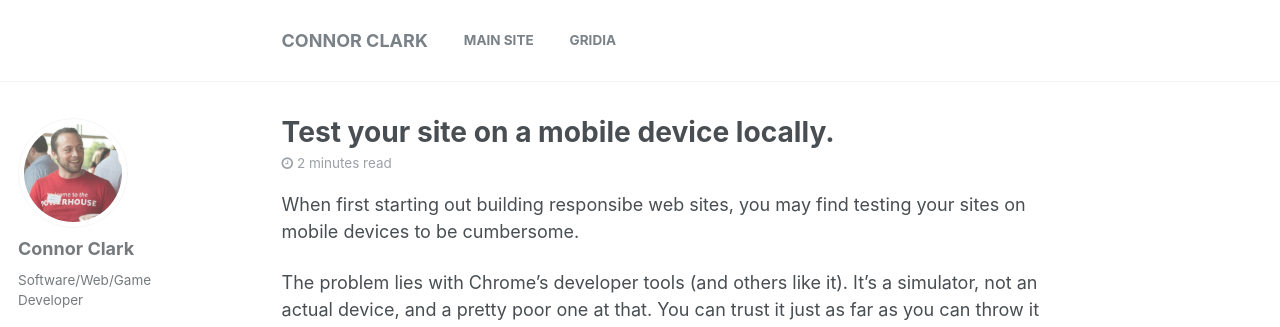
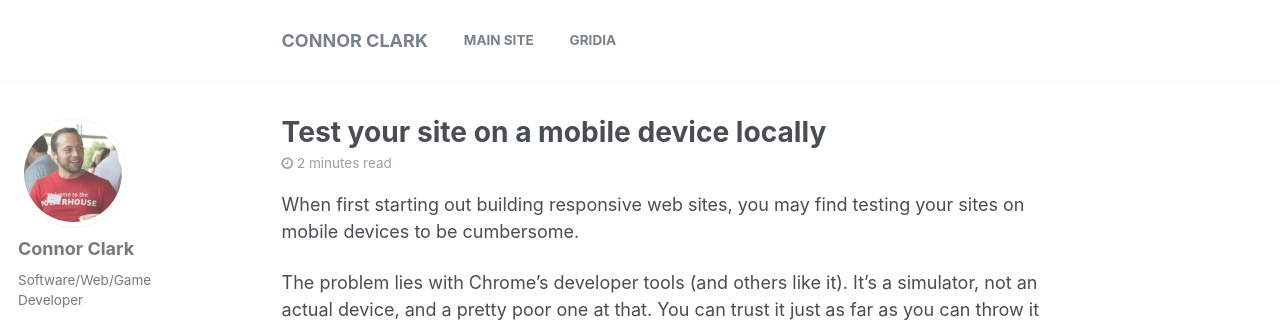
Before and after one commit to connorjclark/hoten.cc, a Jekyll site: the page built from blog/_posts/2017-04-29-test-site-on-mobile-device-locally.md, in a window 1280 px wide and 900 px high. Shown: the top 327 px of the window. Built offline with Jekyll 4.4.1, drawn with Linux system fonts in a browser that asks for light colours.

Commit message:
responsive, not respsonible sites lol

```diff
--- a/blog/_posts/2017-04-29-test-site-on-mobile-device-locally.md
+++ b/blog/_posts/2017-04-29-test-site-on-mobile-device-locally.md
@@ -1,9 +1,9 @@
 ---
-title: "Test your site on a mobile device locally."
-excerpt: When first starting out building responsibe web sites, you may find testing your sites on mobile devices to be cumbersome.
+title: "Test your site on a mobile device locally"
+excerpt: When first starting out building responsive web sites, you may find testing your sites on mobile devices to be cumbersome.
 ---
 
-When first starting out building responsibe web sites, you may find testing your sites on mobile devices to be cumbersome.
+When first starting out building responsive web sites, you may find testing your sites on mobile devices to be cumbersome.
 
 The problem lies with Chrome's developer tools (and others like it). It's a simulator, not an actual device, and a pretty poor one at that. You can trust it just as far as you can throw it (which you can't ... because it isn't a physical object ...).
 
```
